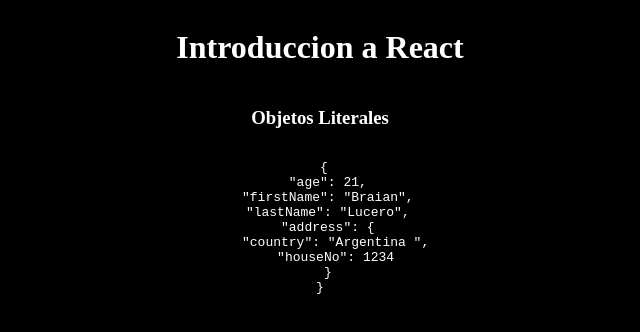
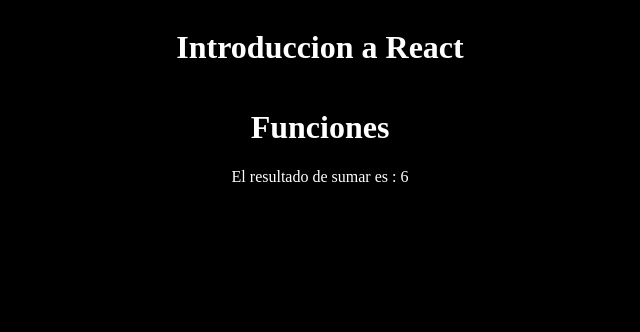
Before and after one commit to braianLucero/React-Native-Masterclass, a React (Vite) app in the folder 01-react-native-fundamentos/: page / in a window 1280 px wide. Shown: the top 332 px of the page, without its empty margins (328-968 px from the left). Built offline with nearby package versions, Linux system fonts and the light colour scheme.

Commit message:
clas 13;applying functions, returns and arguments in typescript

```diff
--- a/01-react-native-fundamentos/src/App.tsx
+++ b/01-react-native-fundamentos/src/App.tsx
@@ -1,5 +1,6 @@
 // import { BasicTypes } from "./typescript";
-import { ObjectLiterals } from "./typescript/";
+// import { ObjectLiterals } from "./typescript/";
+import { BasicFunction } from "./typescript";
 
 function App() {
   return (
@@ -8,7 +9,8 @@
         <h1>Introduccion a React</h1>
 
         {/* <BasicTypes /> */}
-        <ObjectLiterals />
+        {/* <ObjectLiterals /> */}
+        <BasicFunction />
       </main>
     </>
   );
--- /dev/null
+++ b/01-react-native-fundamentos/src/typescript/BasicFunction.tsx
@@ -0,0 +1,12 @@
+export const BasicFunction = () => {
+  const increaseBy = (a: number, b: number): string => {
+    return (a + b).toString();
+  };
+
+  return (
+    <>
+      <h1>Funciones</h1>
+      <span>El resultado de sumar es : {increaseBy(2, 4)}</span>
+    </>
+  );
+};
--- a/01-react-native-fundamentos/src/typescript/index.ts
+++ b/01-react-native-fundamentos/src/typescript/index.ts
@@ -1,2 +1,3 @@
 export * from "./BasicTypes";
 export * from "./ObjectLiterals";
+export * from "./BasicFunction";
```
